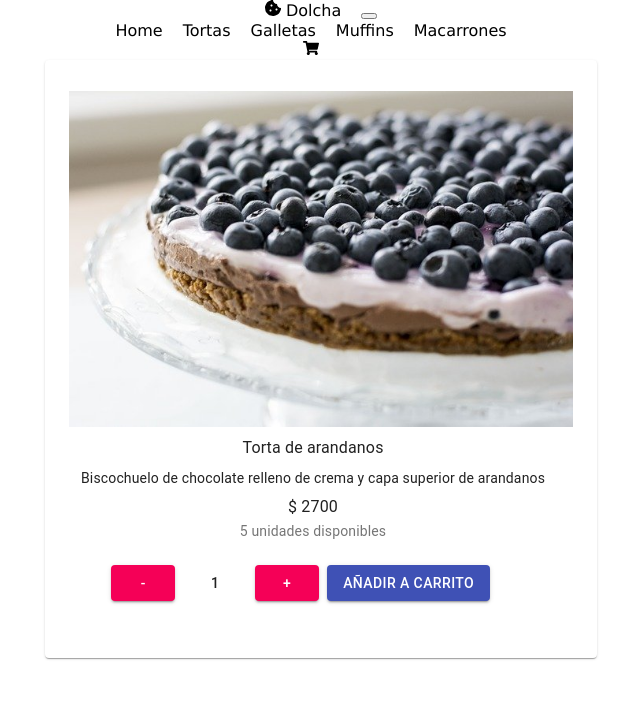
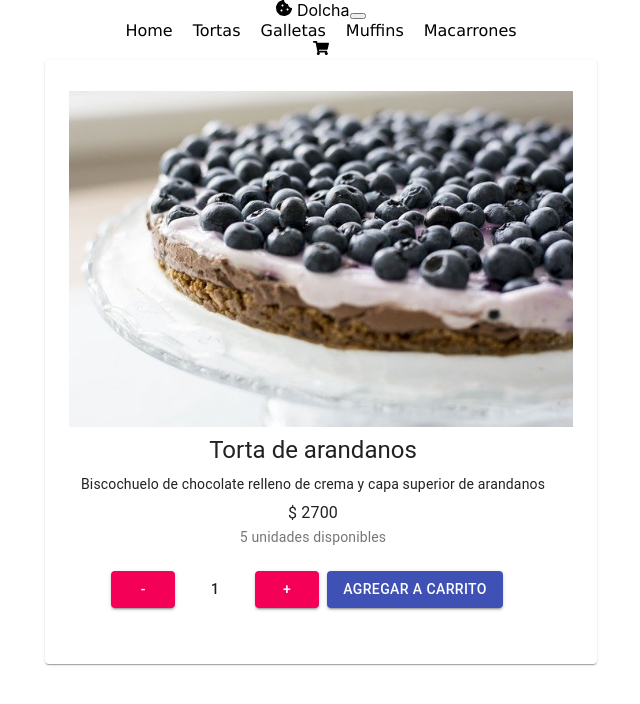
Before and after one commit to ClaudiaSimonetti/Dolcha, a React (Create React App) app: page /detalle/1 in a window 1280 px wide. Shown: the top 704 px of the page, without its empty margins (319-959 px from the left). Built offline with nearby package versions, Linux system fonts and the light colour scheme; the HTML template or start-up script is replaced by a standard one.

Commit message:
routing y navegación

```diff
--- a/src/components/ItemDetail/ItemDetail.js
+++ b/src/components/ItemDetail/ItemDetail.js
@@ -55,7 +55,7 @@ function ItemDetail({itemDetailDB}){
                         <Grid item xs={12} lg={12} sm container>
                             <Grid item xs container direction="column" spacing={2}>
                             <Grid item xs>
-                                <Typography className="textCard" gutterBottom variant="subtitle1">{itemDetailDB.name}</Typography>
+                                <Typography className="textCard" gutterBottom variant="h5">{itemDetailDB.name}</Typography>
                                 <Typography className="textCard" variant="body2" gutterBottom>{itemDetailDB.description}</Typography>
                                 <Grid item>
                                     <Typography variant="subtitle1">$ {itemDetailDB.price}</Typography>
--- a/src/components/ItemListContainer/ItemCount.js
+++ b/src/components/ItemListContainer/ItemCount.js
@@ -25,7 +25,7 @@ function ItemCount({productStock}){
             <Button variant="contained" color="secondary" onClick={handlerDecrease}>-</Button>
             <Button>{count}</Button>
             <Button variant="contained" color="secondary" onClick={handlerIncrease}>+</Button>
-            <Button variant="contained" color="primary">Añadir a carrito</Button>
+            <Button variant="contained" color="primary">Agregar a carrito</Button>
         </>
     )
 }
--- a/src/components/NavBar/NavBar.css
+++ b/src/components/NavBar/NavBar.css
@@ -1,10 +1,19 @@
 .text-link {
     color: black;
     text-decoration: none;
-    padding-right: 20px;
+    padding: 10px;
     font-family:Verdana, Geneva, Tahoma, sans-serif;
 }
 
 .text-link:hover{
     color: lightsteelblue;
 }
+
+.text-brand{
+    color: black;
+    text-decoration: none;
+}
+
+.text-brand:hover{
+    color:black
+}
--- a/src/components/NavBar/NavBar.js
+++ b/src/components/NavBar/NavBar.js
@@ -11,7 +11,7 @@ function NavBar(){
     return(
     <Navbar bg="light" expand="lg">
         <Container>
-            <Navbar.Brand className='text-link' href=""><FaCookieBite /> Dolcha</Navbar.Brand>
+            <Link className='text-brand'  to="/"><Navbar.Brand href=""><FaCookieBite /> Dolcha</Navbar.Brand></Link>
             <Navbar.Toggle aria-controls="basic-navbar-nav" />
             <Navbar.Collapse id="basic-navbar-nav">
                 <Nav className="me-auto">
```
